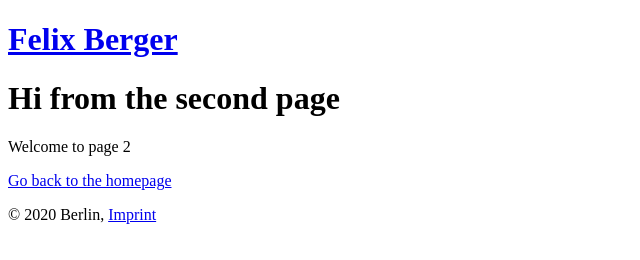
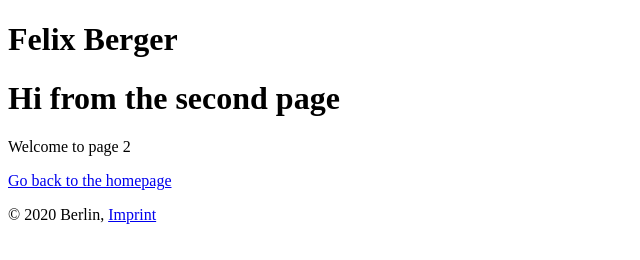
Before and after one commit to felixbrgr/felixberger, a Gatsby site: page /page-2 in a window 1280 px wide. Shown: the whole page, without its empty margins (0-640 px from the left). Built offline with nearby package versions, Linux system fonts and the light colour scheme; Gatsby itself is replaced by a stand-in of ours.

Commit message:
felixberger // page sections cleanup.

```diff
--- a/src/components/header.js
+++ b/src/components/header.js
@@ -1,12 +1,19 @@
+import React from "react"
+import PropTypes from "prop-types"
 import { Link } from "gatsby"
-import PropTypes from "prop-types"
-import React from "react"
 
-const Header = ({ siteTitle }) => (
-  <header>
-    <div>
-      <h1><Link to="/">{siteTitle}</Link></h1>
-    </div>
+const Header = ({ options, siteTitle }) => (
+  <header className="b-header">
+    <h1 className="b-header__heading">
+      {options.homeLink === true && <Link to="/" className="b-header__heading-link">
+          <span className="b-header__heading-title">{siteTitle}</span>
+        </Link>
+      }
+      {options.homeLink === false && <>
+          <span className="b-header__heading-title">{siteTitle}</span>
+        </>
+      }
+    </h1>
   </header>
 )
 
--- a/src/components/layout.js
+++ b/src/components/layout.js
@@ -27,8 +27,8 @@ const Layout = ({ children }) => {
 
   return (
     <>
-      <Page options={{ lightOnDark: false, headless: false }} >
-        <Header options={{ fullscreen: true, homeLink: false }} siteTitle={data.site.siteMetadata.title} />
+      <Page>
+        <Header options={{ homeLink: false }} siteTitle={data.site.siteMetadata.title} />
         <Main>
           {children}
         </Main>
--- a/src/components/page.js
+++ b/src/components/page.js
@@ -1,7 +1,7 @@
 import React from "react"
 
-export default ({ children, options }) => (
-  <div className={`b-page${options.lightOnDark ? ' b-page--light-on-dark' : ''}${options.headless ? ' b-page--headerless' : ''}`}>
+export default ({ children }) => (
+  <div className="b-page">
     {children}
   </div>
 )
--- a/src/components/page.scss
+++ b/src/components/page.scss
@@ -1,9 +1,4 @@
 .b-page {
 
   @include interpolate((padding-bottom), $bp-xs, $bp-s, $vsp-m-min, $vsp-m-max);
-
-  &--headerless {
-
-    @include interpolate((padding-top), $bp-xs, $bp-s, $vsp-l-min, $vsp-l-max);
-  }
 }
```
